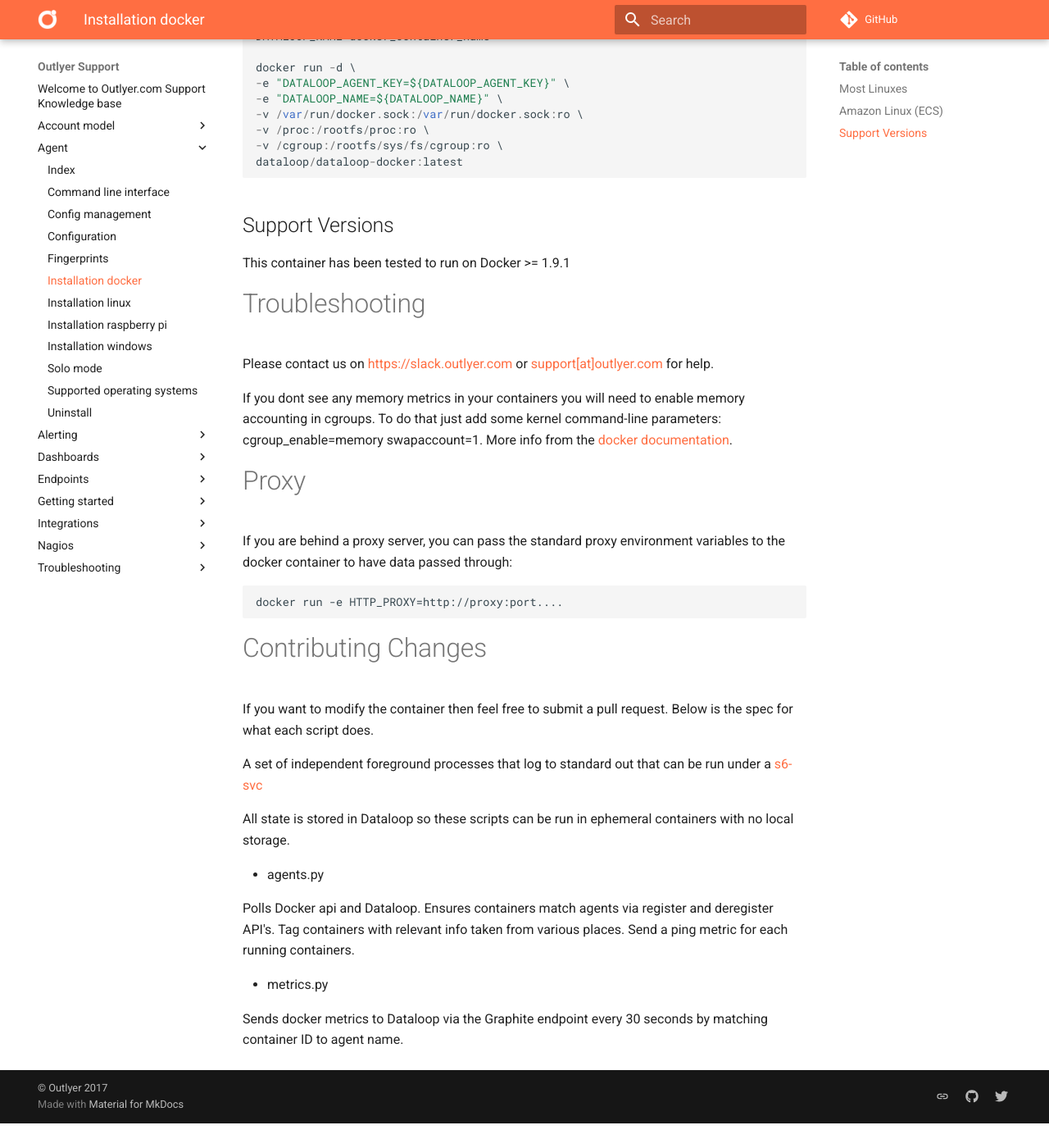
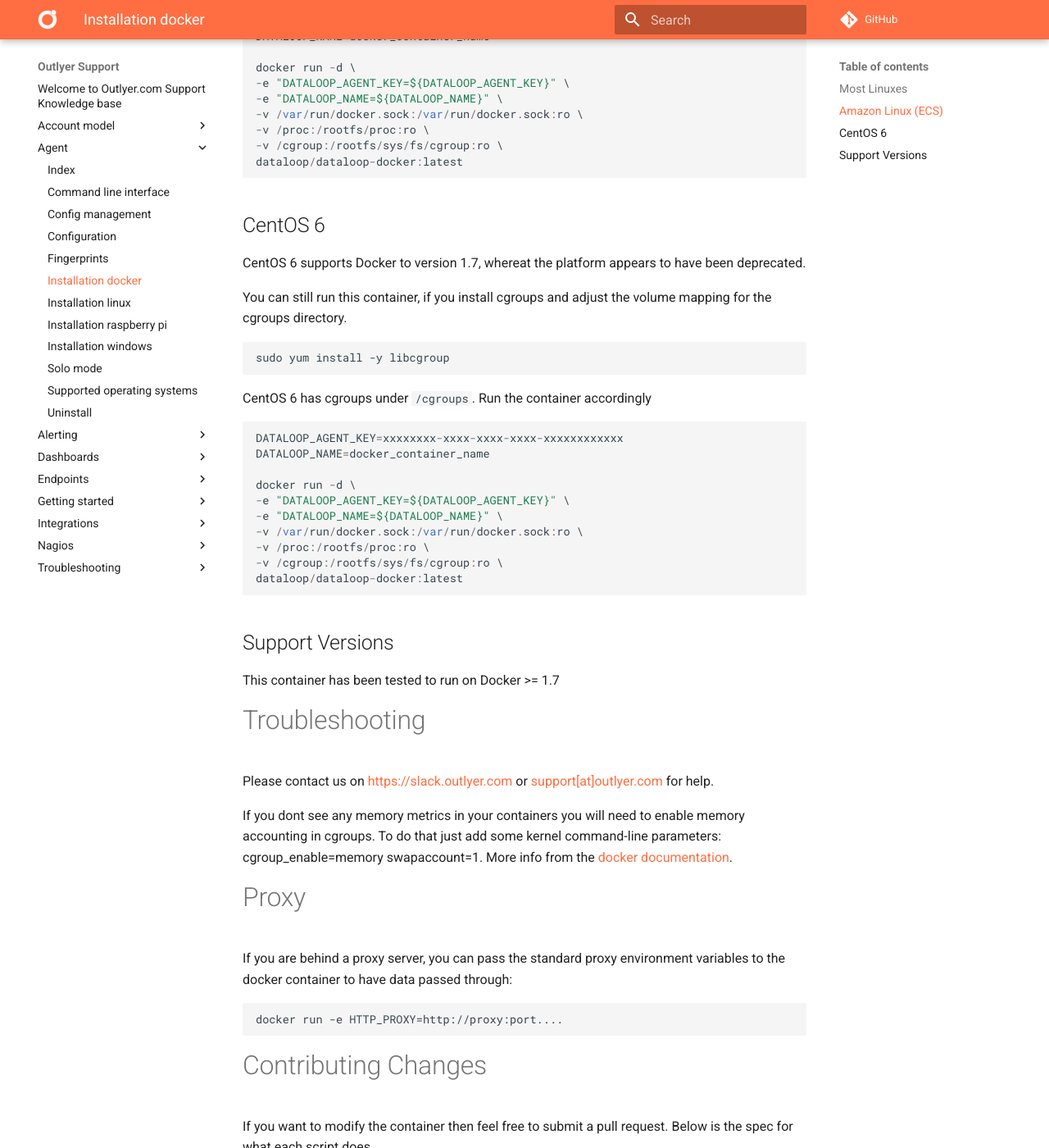
Before and after one commit to dataloop/dataloop-support, an MkDocs documentation site: the page built from docs/agent/installation_docker.md, in a window 1280 px wide and 1400 px high, scrolled down 959 px. Shown: the whole window at 82% size. Built offline with MkDocs 1.6.1 and Material for MkDocs 9.7.7, drawn with Linux system fonts in a browser that asks for light colours; comment, search, counter and statistics services are not loaded; before the commit the page ends 2329 px from its top, so only the background shows below that.

Commit message:
centos 6 docker instructions

````diff
--- a/docs/agent/installation_docker.md
+++ b/docs/agent/installation_docker.md
@@ -44,9 +44,36 @@
 dataloop/dataloop-docker:latest
 
 ```
+
+## CentOS 6
+
+CentOS 6 supports Docker to version 1.7, whereat the platform appears to have been deprecated.
+
+You can still run this container, if you install cgroups and adjust the volume mapping for the cgroups directory.
+
+```
+sudo yum install -y libcgroup
+```
+
+CentOS 6 has cgroups under `/cgroups`. Run the container accordingly
+
+```
+DATALOOP_AGENT_KEY=xxxxxxxx-xxxx-xxxx-xxxx-xxxxxxxxxxxx
+DATALOOP_NAME=docker_container_name
+
+docker run -d \
+-e "DATALOOP_AGENT_KEY=${DATALOOP_AGENT_KEY}" \
+-e "DATALOOP_NAME=${DATALOOP_NAME}" \
+-v /var/run/docker.sock:/var/run/docker.sock:ro \
+-v /proc:/rootfs/proc:ro \
+-v /cgroup:/rootfs/sys/fs/cgroup:ro \
+dataloop/dataloop-docker:latest
+
+```
+
 ## Support Versions
 
-This container has been tested to run on Docker >= 1.9.1
+This container has been tested to run on Docker >= 1.7
 
 
 # Troubleshooting
````
